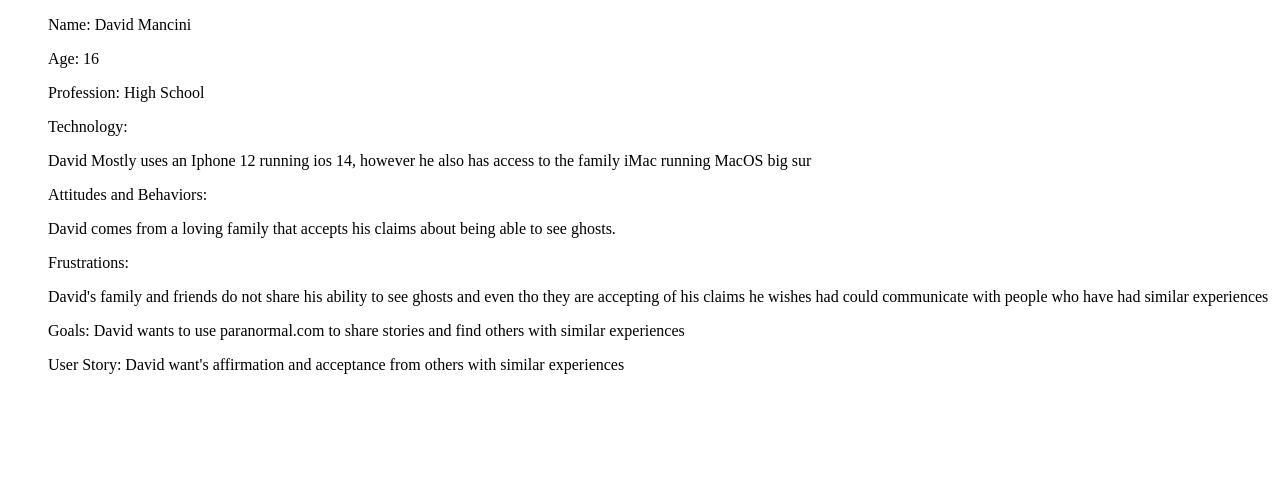
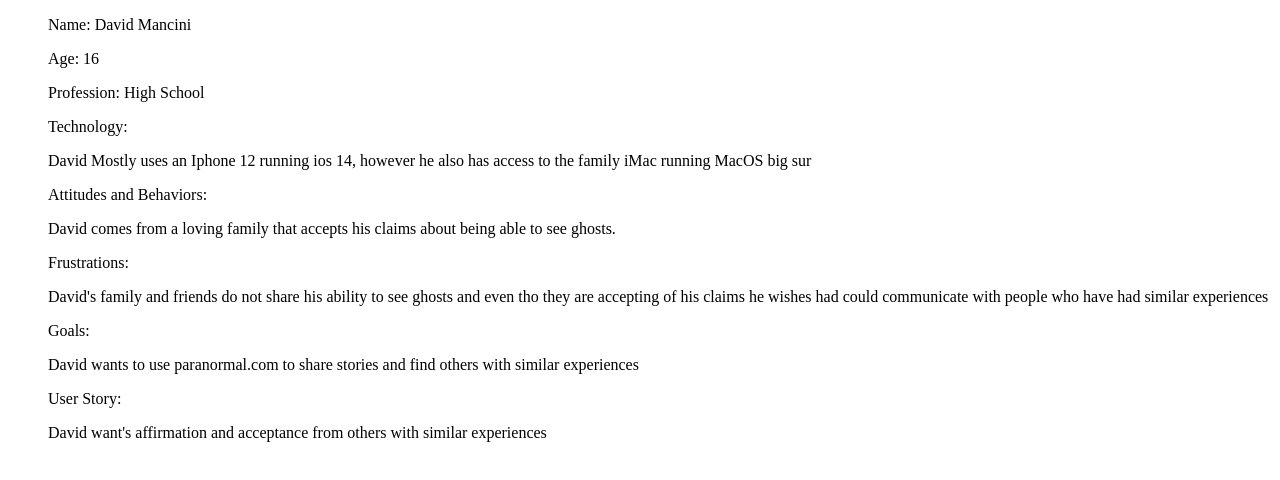
Before and after one commit to Paranormal-NM/paranormal-nm, a plain HTML site: page public_html/documentation/persona-david.html in a window 1280 px wide. Drawn offline with Linux system fonts and the light colour scheme.

Commit message:
Added p tags

```diff
--- a/public_html/documentation/persona-david.html
+++ b/public_html/documentation/persona-david.html
@@ -12,7 +12,7 @@
 <ul>Technology: <p>David Mostly uses an Iphone 12 running ios 14, however he also has access to the family iMac running MacOS big sur</p></ul>
 <ul>Attitudes and Behaviors: <p>David comes from a loving family that accepts his claims about being able to see ghosts.</p></ul>
 <ul>Frustrations: <p>David's family and friends do not share his ability to see ghosts and even tho they are accepting of his claims he wishes had could communicate with people who have had similar experiences</p></ul>
-<ul>Goals: David wants to use paranormal.com to share stories and find others with similar experiences</ul>
-<ul>User Story: David want's affirmation and acceptance from others with similar experiences</ul>
+<ul>Goals: <p>David wants to use paranormal.com to share stories and find others with similar experiences</p></ul>
+<ul>User Story: <P>David want's affirmation and acceptance from others with similar experiences<p></p></ul>
 </body>
 </html>
```
